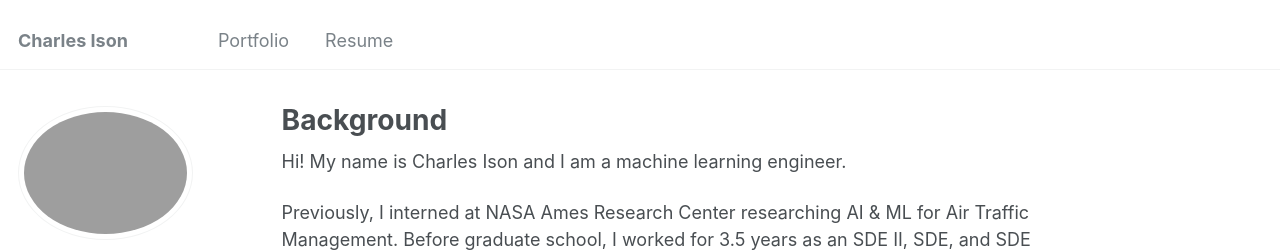
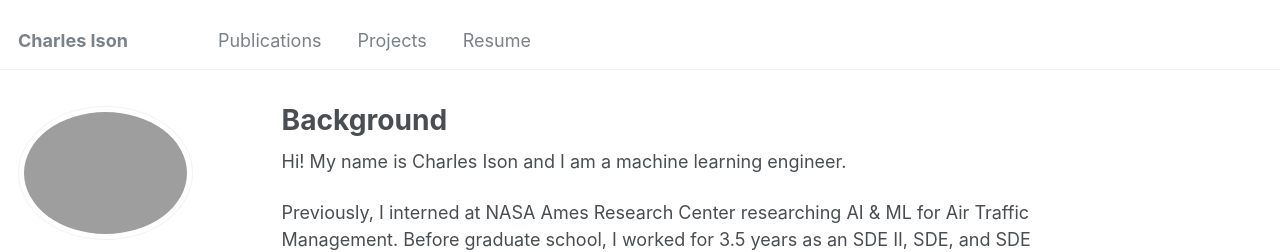
Before and after one commit to charles-ison/charles-ison.github.io, a Jekyll site: the page built from _pages/about.md, in a window 1280 px wide. Shown: the top 252 px of the page. Built offline with Jekyll 4.4.1, drawn with Linux system fonts in a browser that asks for light colours.

Commit message:
Renaming portfolio as projects.

```diff
--- a/_data/navigation.yml
+++ b/_data/navigation.yml
@@ -1,7 +1,7 @@
 # main links links
 main:
-  #- title: "Publications"
-  #  url: /publications/
+  - title: "Publications"
+    url: /publications/
 
   #- title: "Talks"
   #  url: /talks/
@@ -9,8 +9,8 @@ main:
   #- title: "Teaching"
   #  url: /teaching/
 
-  - title: "Portfolio"
-    url: /portfolio/
+  - title: "Projects"
+    url: /projects/
 
   #- title: "Blog Posts"
   #  url: /year-archive/
```
